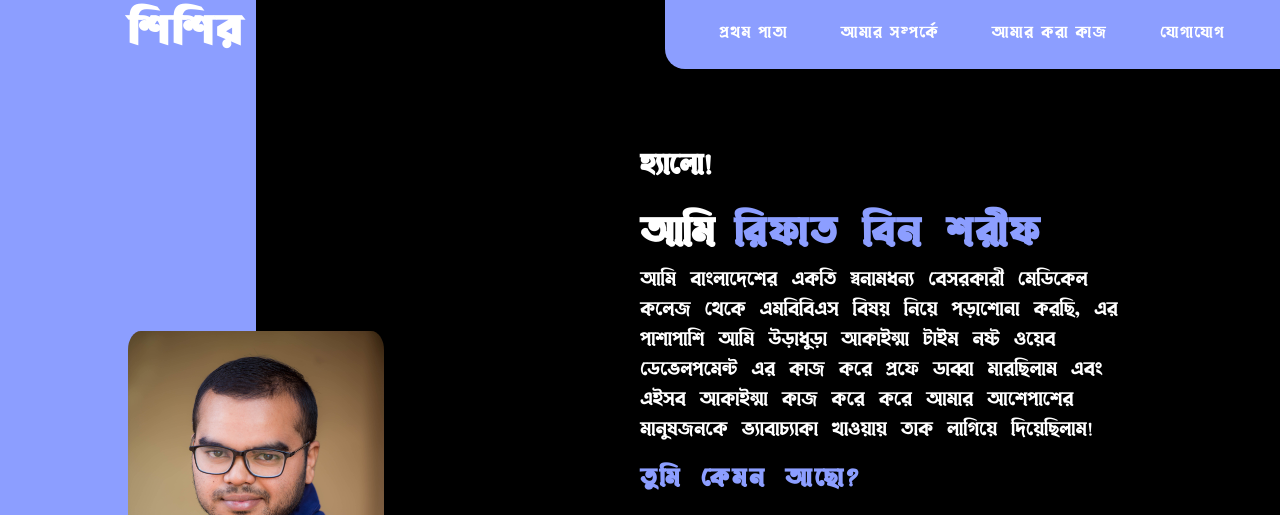
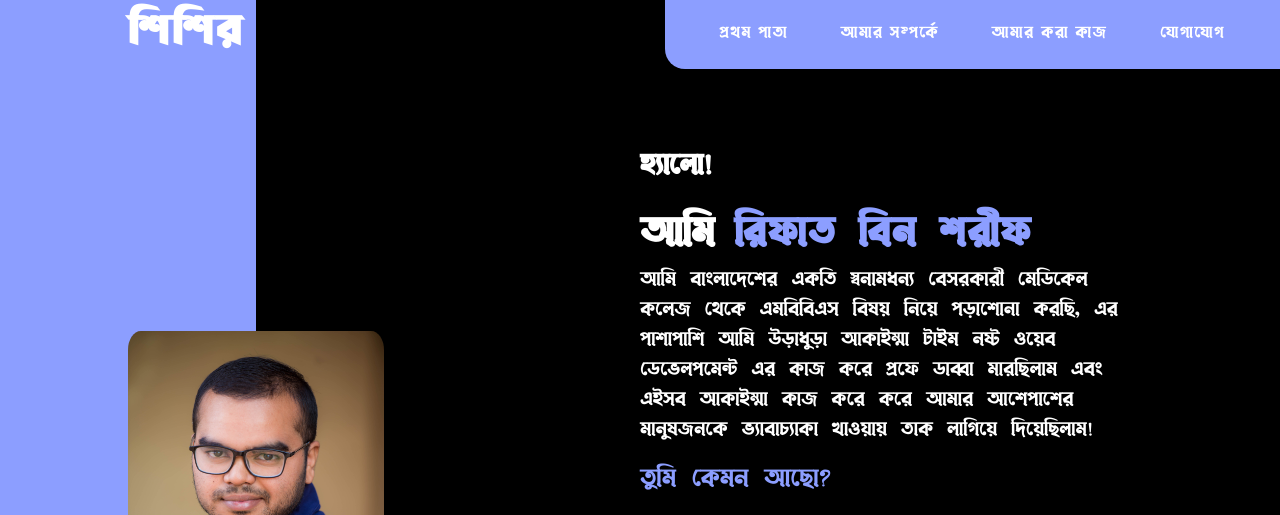
Before and after one commit to rbs-shishir/rbs-shishir.github.io, a plain HTML site: page index.html in a window 1280 px wide. Shown: the top 515 px of the page. Drawn offline with Linux system fonts and the light colour scheme.

Commit message:
font corrected again

```diff
--- a/assets/css/style.css
+++ b/assets/css/style.css
@@ -115,7 +115,7 @@ main > * {
 }
 .left_column h2 span {
     color: #8c9eff;
-    letter-spacing: 0.3rem;
+    letter-spacing: 0.2rem;
 }
 .left_column h3 {
     font-size: 3.2rem;
@@ -129,7 +129,7 @@ main > * {
     font-size: 2.8rem;
     color: #8c9eff;
     margin-bottom: 2rem;
-    letter-spacing: 0.3rem;
+    font-weight: 500;
 }
 /* Social Media Icons */
 .social_icons {
```
